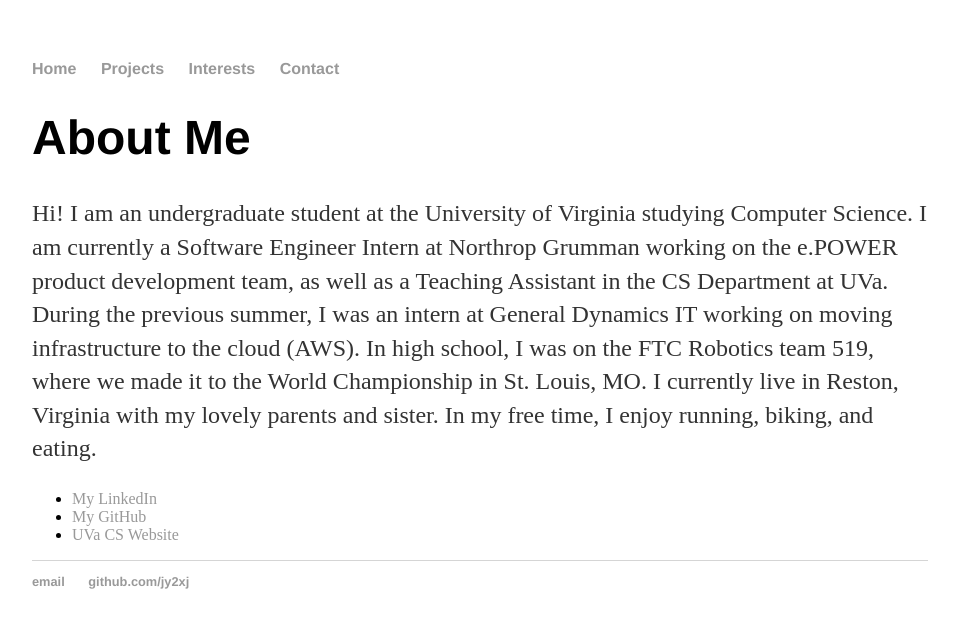
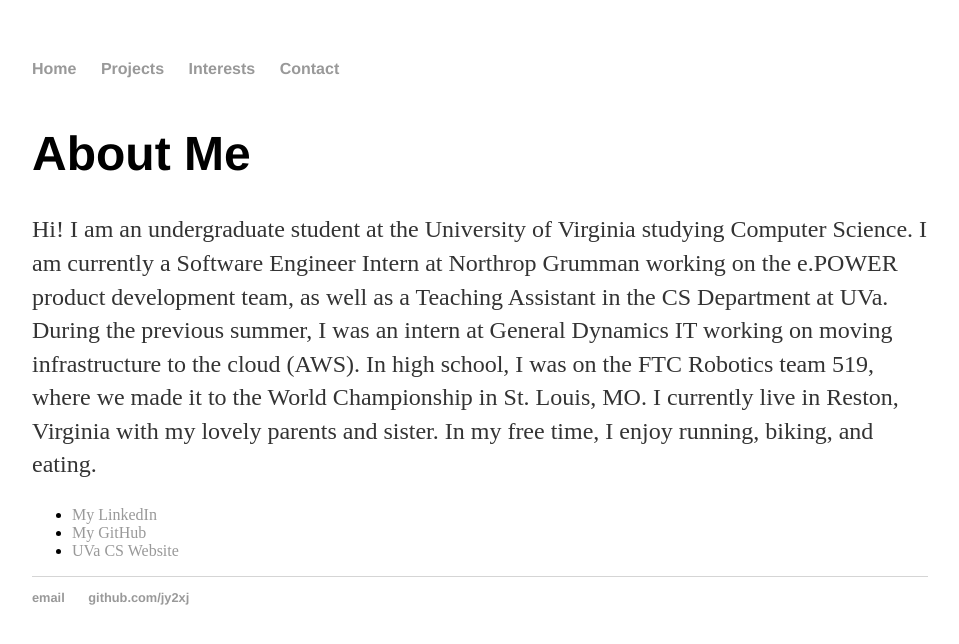
Before and after one commit to jy2xj/jy2xj.github.io, a Jekyll site: the page built from about/index.html, in a window 1280 px wide. Shown: the top 644 px of the page, without its empty margins (160-1119 px from the left). Built offline with Jekyll 4.4.1, drawn with Linux system fonts in a browser that asks for light colours.

Commit message:
add display: flex

```diff
--- a/_layouts/default.html
+++ b/_layouts/default.html
@@ -14,7 +14,7 @@
 				<li><a href="/contact">Contact</a></li>
 	    		</ul>
 			</nav>
-			<div class="container">
+			<div class="container" style="display: flex;">
 
 			{{ content }}
 
```
